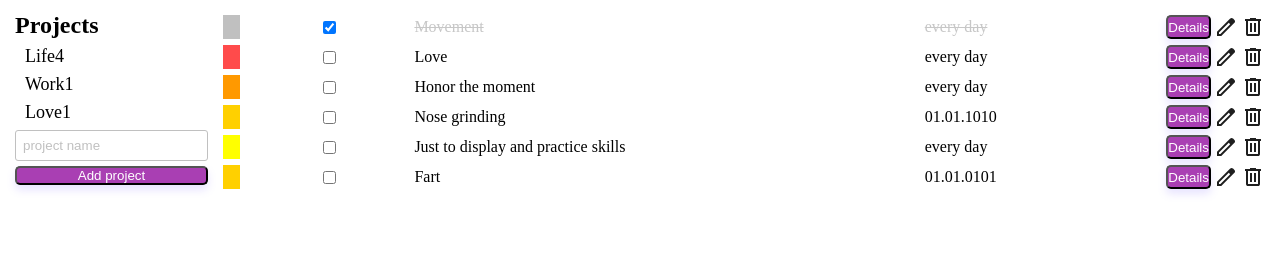
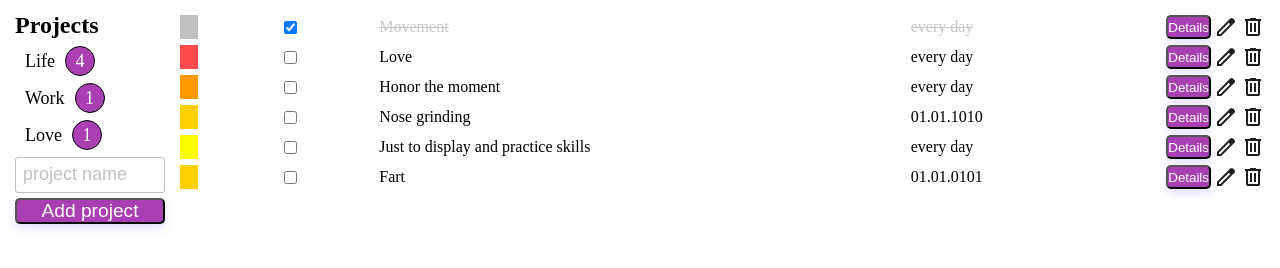
Before and after one commit to DebSol11/odin-to-do-list, a website built with webpack: page src/template.html in a window 1280 px wide. Shown: the part 98-366 px from the top of the page. Built offline with nearby package versions, Linux system fonts and the light colour scheme.

```diff
--- a/src/styles.css
+++ b/src/styles.css
@@ -39,6 +39,29 @@
   font-size: 18px;
   margin-bottom: 7px;
   margin-left: 10px;
+  display: flex;
+  align-items: center;
+}
+
+li:hover {
+  background-color: #f0efef;
+}
+
+li span {
+  display: flex;
+  margin-left: 10px;
+  width: 30px;
+  height: 30px;
+  border: var(--border-black);
+  border-radius: 50%;
+  align-items: center;
+  justify-content: center;
+  background-color: var(--button-color);
+  color: white;
+}
+
+li span:hover {
+  background-color: var(--button-color-hover);
 }
 
 h2 {
@@ -63,7 +86,6 @@
 }
 
 /* Style the checkbox redsocks */
-
 
 .greyed {
   color: rgb(199, 199, 199);
@@ -237,6 +259,22 @@
   color: silver;
 }
 
+/* Project section*/
+input#projectCreator::placeholder {
+  font-size: 18px;
+}
+
+input#projectCreator {
+  font-size: 17px;
+  max-width: 150px;
+}
+
+button#addProjectBtn {
+  font-size: larger
+
+  ;
+}
+
 .manipulate {
   top: 50%;
 }
@@ -279,53 +317,54 @@
 
 #toDosHeader {
   display: grid;
-  grid-template-columns:1fr 8fr 24fr 8fr 8fr;
+  grid-template-columns: 1fr 8fr 24fr 8fr 8fr;
 }
 
 .toDoEntity {
   display: grid;
-  grid-template-columns:1fr 8fr 24fr 8fr 8fr;
+  grid-template-columns: 1fr 8fr 24fr 8fr 8fr;
   align-items: center;
 }
 
 /* color the to do's*/
-.toDoEntity.colorAAA span{
+.toDoEntity.colorAAA span {
   width: 80%;
   height: 80%;
   background-color: var(--priorityAAA-color);
 }
 
-.toDoEntity.colorAA span{
+.toDoEntity.colorAA span {
   width: 80%;
   height: 80%;
   background-color: var(--priorityAA-color);
 }
 
-.toDoEntity.colorA span{
+.toDoEntity.colorA span {
   width: 80%;
   height: 80%;
   background-color: var(--priorityA-color);
 }
 
-.toDoEntity.colorB span{
+.toDoEntity.colorB span {
   width: 80%;
   height: 80%;
   background-color: var(--priorityB-color);
 }
 
-.toDoEntity.colorC span{
+.toDoEntity.colorC span {
   width: 80%;
   height: 80%;
   background-color: var(--priorityC-color);
 }
 
-.toDoEntity.colorGrey span{
+.toDoEntity.colorGrey span {
   width: 80%;
   height: 80%;
   background-color: var(--color-greyed);
 }
 
-.edit-pen, .trash-symbol {
+.edit-pen,
+.trash-symbol {
   cursor: pointer;
 }
 
```
Also changed, not shown: dist/index.html, dist/main.js, src/.js/addProjects.js, src/.js/displayToDos.js.
